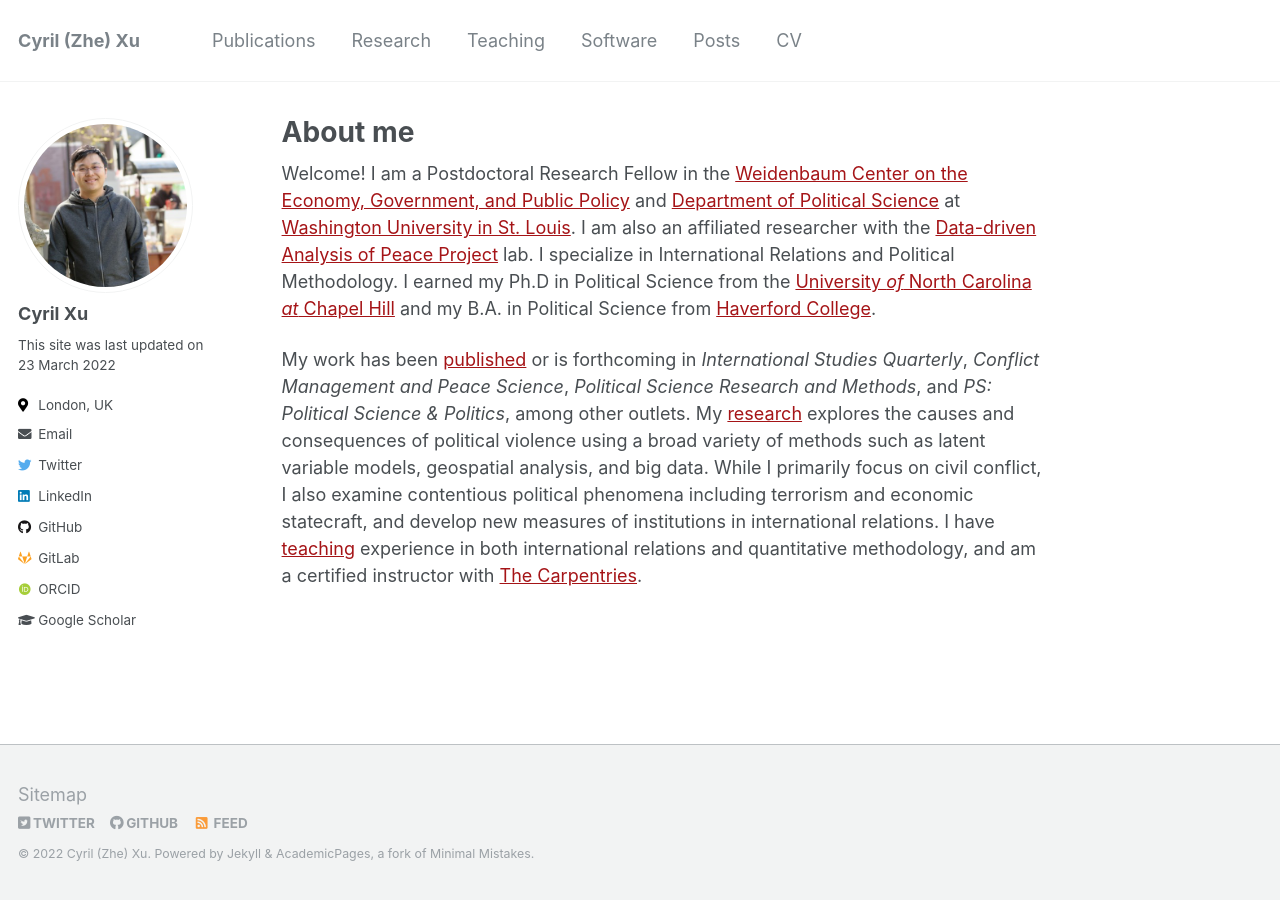
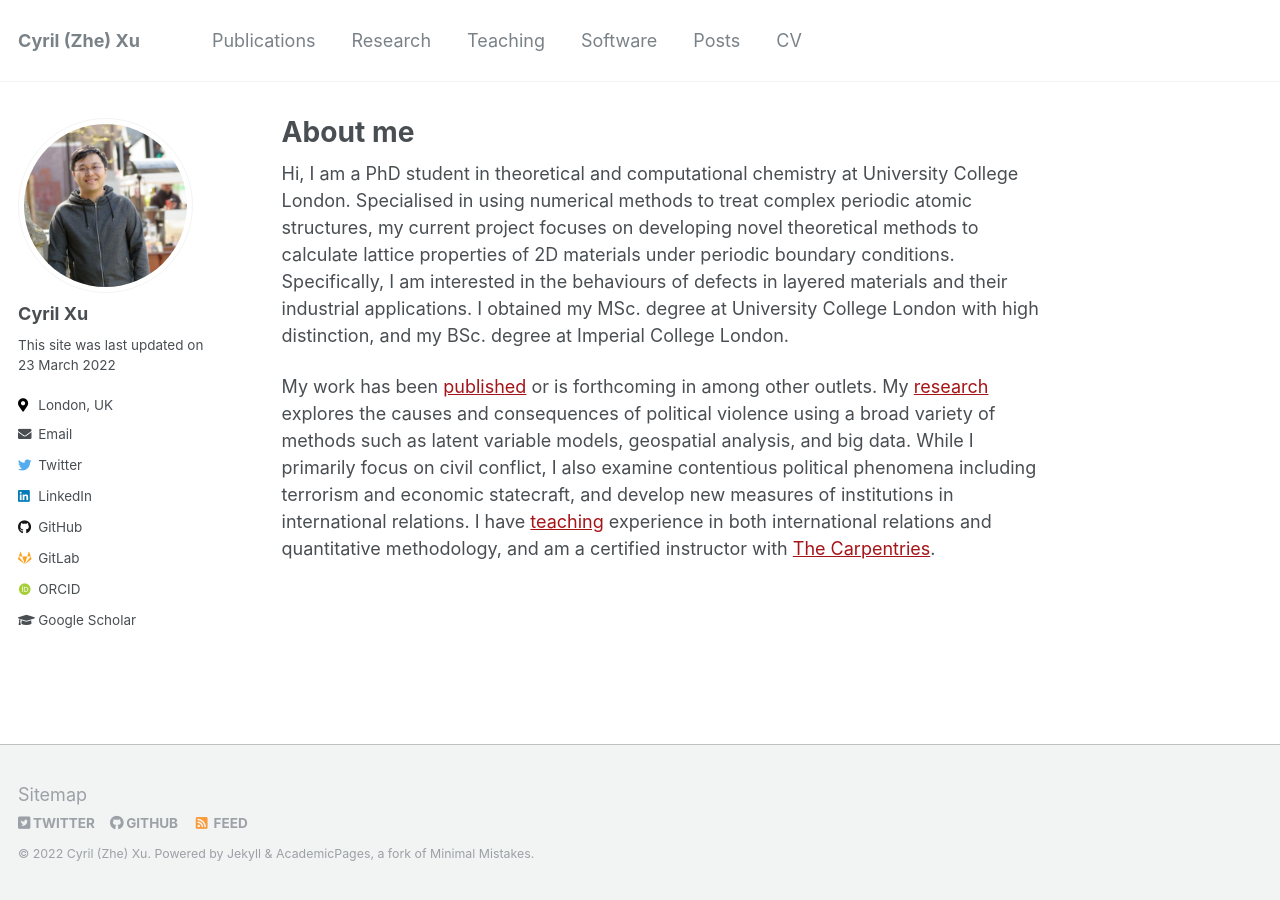
Before and after one commit to whoiscyril/webpage, a Jekyll site: the page built from _pages/about.md, in a window 1280 px wide. Built offline with Jekyll 4.4.1, drawn with Linux system fonts in a browser that asks for light colours; some web fonts are replaced.

Commit message:
Update about.md

```diff
--- a/_pages/about.md
+++ b/_pages/about.md
@@ -7,21 +7,9 @@ redirect_from:
   - /about/
   - /about.html
 ---
-
-Welcome! I am a Postdoctoral Research Fellow in the
-[Weidenbaum Center on the Economy, Government, and Public Policy](https://wc.wustl.edu/)
-and [Department of Political Science](https://polisci.wustl.edu/) at
-[Washington University in St. Louis](https://wustl.edu/). I am also an
-affiliated researcher with the
-[Data-driven Analysis of Peace Project](https://dapp-lab.org) lab. I specialize
-in International Relations and Political Methodology. I earned my Ph.D in
-Political Science from the
-[University *of* North Carolina *at* Chapel Hill](https://www.unc.edu/) and my
-B.A. in Political Science from [Haverford College](https://www.haverford.edu/).
+Hi, I am a PhD student in theoretical and computational chemistry at University College London. Specialised in using numerical methods to treat complex periodic atomic structures, my current project focuses on developing novel theoretical methods to calculate lattice properties of 2D materials under periodic boundary conditions. Specifically, I am interested in the behaviours of defects in layered materials and their industrial applications. I obtained my MSc. degree at University College London with high distinction, and my BSc. degree at Imperial College London.
 
 My work has been [published](publications) or is forthcoming in
-*International Studies Quarterly*, *Conflict Management and Peace Science*,
-*Political Science Research and Methods*, and *PS: Political Science & Politics*,
 among other outlets. My [research](research) explores the causes and
 consequences of political violence using a broad variety of methods such as
 latent variable models, geospatial analysis, and big data. While I primarily
```
